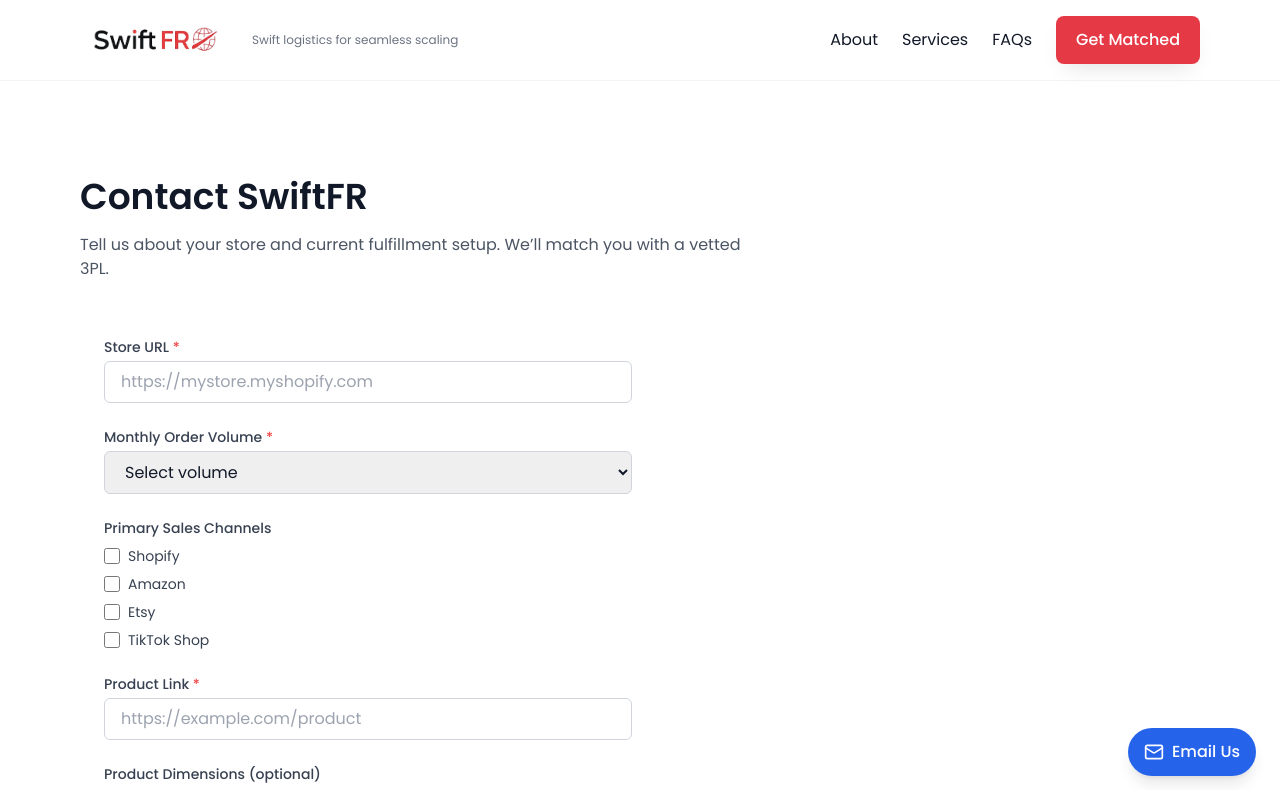
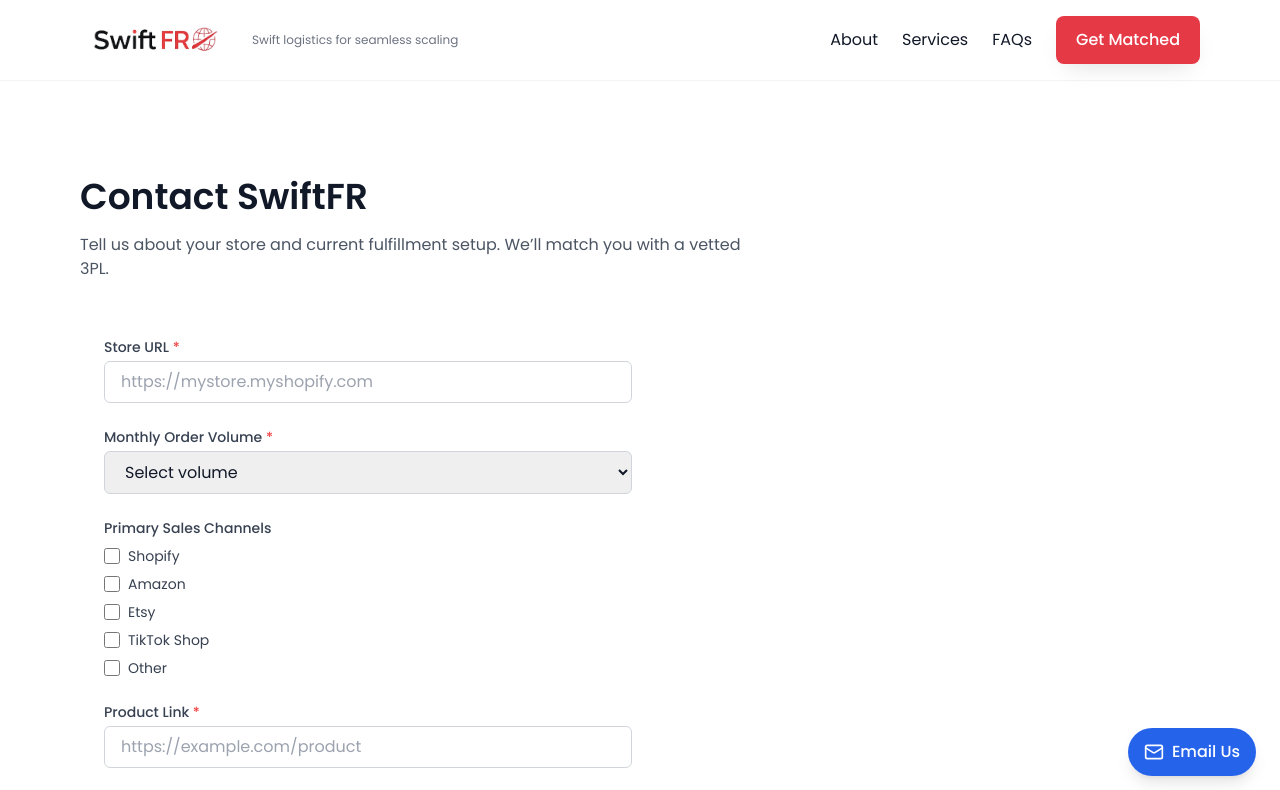
Before and after one commit to SwiftFR/swiftfr-website, a Next.js app: page /contact in a window 1280 px wide. Shown: the top 790 px of the page. Built offline with nearby package versions, Linux system fonts and the light colour scheme.

Commit message:
Add Other sales channel option

```diff
--- a/app/layout.tsx
+++ b/app/layout.tsx
@@ -44,6 +44,7 @@ export const metadata: Metadata = {
 }
 
 export default function RootLayout({
+
   children,
 }: {
   children: React.ReactNode
--- a/components/ContactForm.tsx
+++ b/components/ContactForm.tsx
@@ -160,7 +160,7 @@ export default function ContactForm() {
           Primary Sales Channels
         </label>
         <div className="space-y-2">
-          {["Shopify", "Amazon", "Etsy", "TikTok Shop"].map((channel) => (
+          {["Shopify", "Amazon", "Etsy", "TikTok Shop", "Other"].map((channel) => (
             <label key={channel} className="flex items-center">
               <input
                 type="checkbox"
--- a/robot.ts
+++ b/robot.ts
@@ -1,6 +1,6 @@
 import type { MetadataRoute } from 'next'
 
-const siteUrl = 'https://swiftfr.com'
+const siteUrl = 'https://swiftfr-website.vercel.app'
 
 export default function robots(): MetadataRoute.Robots {
   return {
```
